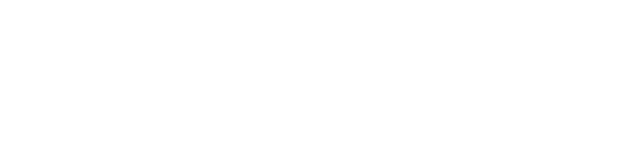
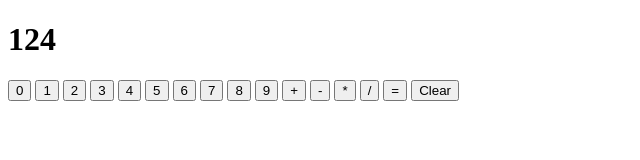
Before and after one commit to chailykevin/calculator, a plain HTML site: page index.html in a window 1280 px wide. Shown: the whole page, without its empty margins (0-640 px from the left). Drawn offline with Linux system fonts and the light colour scheme.

Commit message:
Add basic structure for calculator on html

```diff
--- a/index.html
+++ b/index.html
@@ -6,5 +6,27 @@
     <script src="script.js"></script>
     <title>Calculator</title>
   </head>
-  <body></body>
+  <body>
+    <main id="calculator">
+      <h1>124</h1>
+      <div class="buttons">
+        <button id="0">0</button>
+        <button id="1">1</button>
+        <button id="2">2</button>
+        <button id="3">3</button>
+        <button id="4">4</button>
+        <button id="5">5</button>
+        <button id="6">6</button>
+        <button id="7">7</button>
+        <button id="8">8</button>
+        <button id="9">9</button>
+        <button id="add">+</button>
+        <button id="subtract">-</button>
+        <button id="multiply">*</button>
+        <button id="divide">/</button>
+        <button id="equal">=</button>
+        <button id="clear">Clear</button>
+      </div>
+    </main>
+  </body>
 </html>
```
